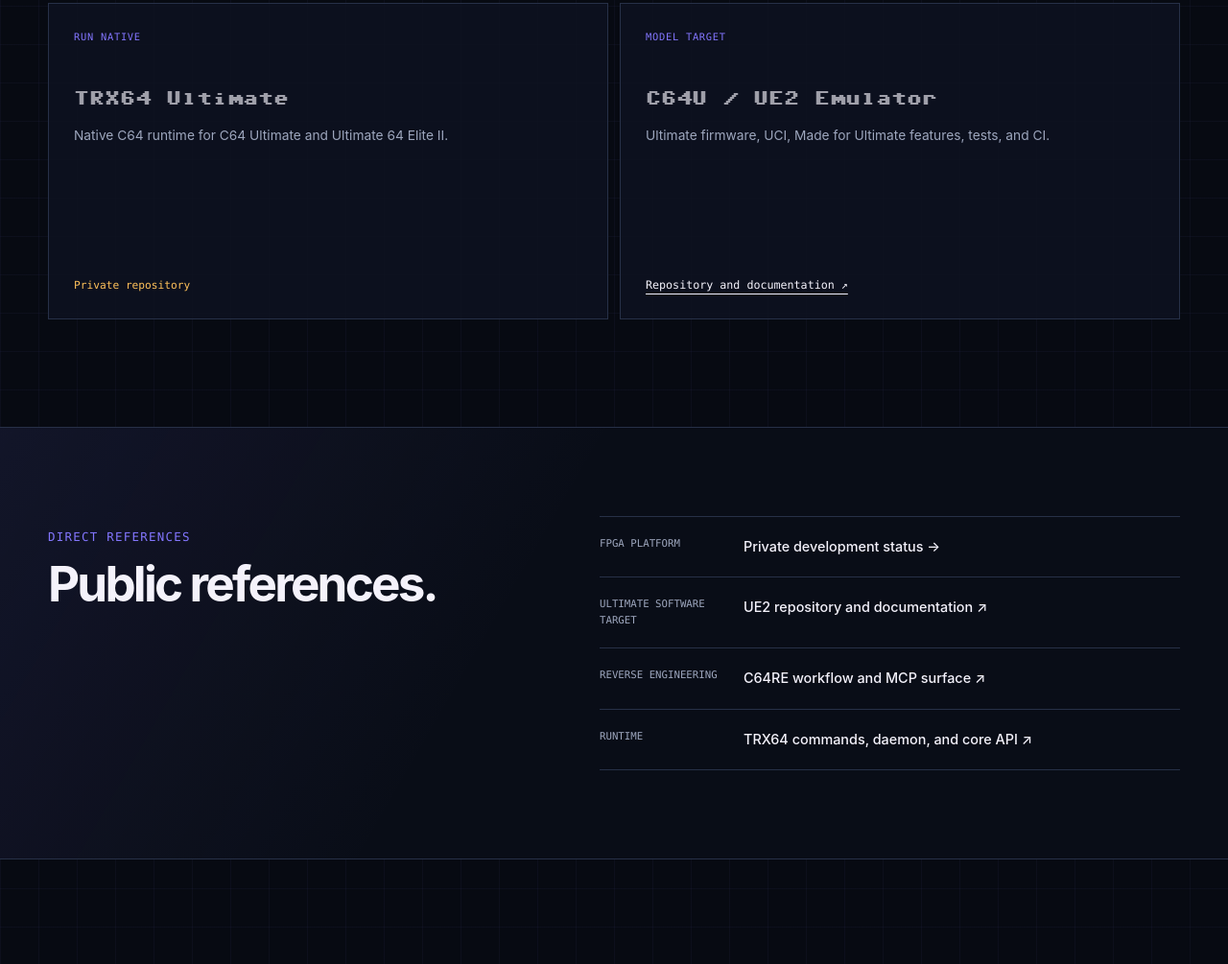
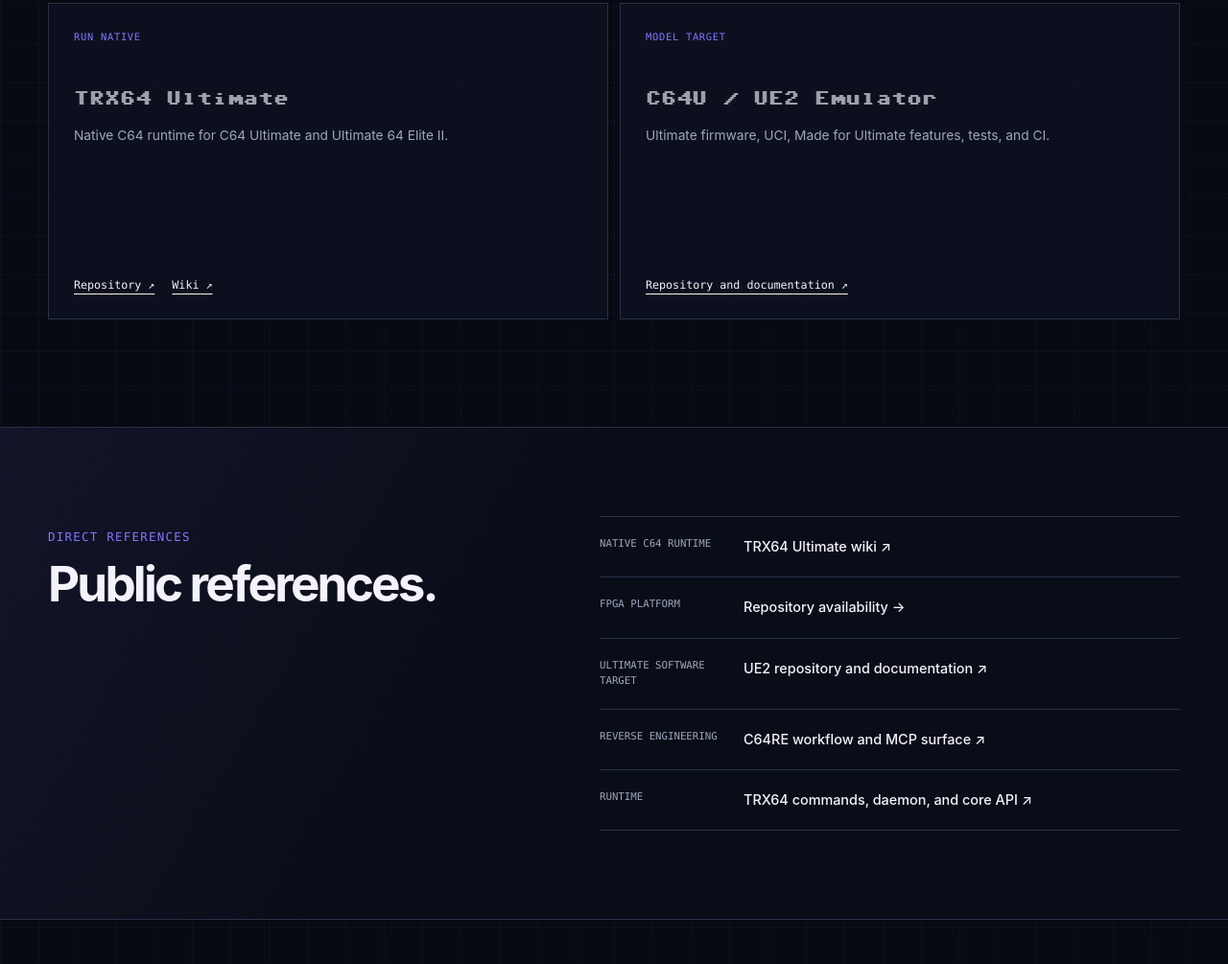
Before and after one commit to trex64-dev/trex64-dev.github.io, a plain HTML site: page dist/documentation.html in a window 1280 px wide. Shown: the part 1154-2159 px from the top of the page at 96% size. Drawn offline with Linux system fonts and the light colour scheme.

Commit message:
Publish TRX64 Ultimate repository links

```diff
--- a/dist/assets/site.css
+++ b/dist/assets/site.css
@@ -2621,6 +2621,19 @@ h1 .cycle {
 .docs-grid span { color: var(--muted); font-size: 0.86rem; }
 .docs-grid a { margin-top: auto; padding-top: 28px; font-family: var(--mono); font-size: 0.73rem; text-underline-offset: 5px; }
 
+.docs-grid .docs-links {
+  display: flex;
+  flex-wrap: wrap;
+  gap: 18px;
+  margin-top: auto;
+  padding-top: 28px;
+}
+
+.docs-grid .docs-links a {
+  margin-top: 0;
+  padding-top: 0;
+}
+
 .docs-grid .docs-status {
   margin-top: auto;
   padding-top: 28px;
@@ -2636,7 +2649,7 @@ h1 .cycle {
   gap: 0 80px;
 }
 
-.reference-list > div { grid-row: 1 / span 4; }
+.reference-list > div { grid-row: 1 / span 5; }
 .reference-list a { display: grid; grid-template-columns: 130px 1fr; gap: 20px; padding: 20px 0; border-top: 1px solid var(--line); text-decoration: none; }
 .reference-list a:last-child { border-bottom: 1px solid var(--line); }
 .reference-list a span { color: var(--muted); font-family: var(--mono); font-size: 0.67rem; text-transform: uppercase; }
--- a/dist/documentation.html
+++ b/dist/documentation.html
@@ -6,7 +6,7 @@
     <meta name="description" content="TRX64 documentation index for C64RE, TRX64 Runtime, TRX64 MultiCore, TRX64 Ultimate, and the C64U / UE2 Emulator." />
     <meta name="theme-color" content="#070a12" />
     <title>TRX64 — Documentation</title>
-    <link rel="stylesheet" href="assets/site.css?v=20261116-1" />
+    <link rel="stylesheet" href="assets/site.css?v=20261116-2" />
   </head>
   <body class="domain-page docs-page">
     <header class="site-header site-header-v2">
@@ -26,7 +26,7 @@
       <section class="docs-hero shell" aria-labelledby="docs-title">
         <p class="domain-breadcrumb"><a href="index.html">TRX64</a> / Reference</p>
         <h1 id="docs-title">Documentation by component.</h1>
-        <p>Public repositories are linked below. MultiCore and TRX64 Ultimate remain private.</p>
+        <p>Public repositories are linked below. MultiCore remains private.</p>
       </section>
 
       <section class="section shell docs-section" id="components" aria-labelledby="components-title">
@@ -38,7 +38,7 @@
           <article><p>ANALYZE</p><h3>C64RE</h3><span>Media import, disassembly, 6502 graph, annotations, impact analysis, and verified rebuilds.</span><a href="https://github.com/Jondalar/C64ReverseEngineeringMCP" target="_blank" rel="noreferrer">Repository and documentation ↗</a></article>
           <article><p>EXECUTE</p><h3>TRX64 Runtime</h3><span>Reversible C64 execution, drive models, traces, JSON-RPC, and the Rust core.</span><a href="https://github.com/Jondalar/TRX64" target="_blank" rel="noreferrer">Repository and documentation ↗</a></article>
           <article><p>HOST</p><h3>TRX64 MultiCore</h3><span>Host services, core packages, core application, and Ultimate deployment.</span><small class="docs-status">Private repository</small></article>
-          <article><p>RUN NATIVE</p><h3>TRX64 Ultimate</h3><span>Native C64 runtime for C64 Ultimate and Ultimate 64 Elite II.</span><small class="docs-status">Private repository</small></article>
+          <article><p>RUN NATIVE</p><h3>TRX64 Ultimate</h3><span>Native C64 runtime for C64 Ultimate and Ultimate 64 Elite II.</span><div class="docs-links"><a href="https://github.com/Jondalar/TRX64-Ultimate" target="_blank" rel="noreferrer">Repository ↗</a><a href="https://github.com/Jondalar/TRX64-Ultimate/wiki" target="_blank" rel="noreferrer">Wiki ↗</a></div></article>
           <article><p>MODEL TARGET</p><h3>C64U / UE2 Emulator</h3><span>Ultimate firmware, UCI, Made for Ultimate features, tests, and CI.</span><a href="https://github.com/Jondalar/UE2-C64U-Emulator" target="_blank" rel="noreferrer">Repository and documentation ↗</a></article>
         </div>
       </section>
@@ -46,7 +46,8 @@
       <section class="page-band" aria-labelledby="references-title">
         <div class="shell reference-list">
           <div><p class="section-index">Direct references</p><h2 id="references-title">Public references.</h2></div>
-          <a href="fpga-platform.html#status"><span>FPGA Platform</span><strong>Private development status →</strong></a>
+          <a href="https://github.com/Jondalar/TRX64-Ultimate/wiki" target="_blank" rel="noreferrer"><span>Native C64 runtime</span><strong>TRX64 Ultimate wiki ↗</strong></a>
+          <a href="fpga-platform.html#status"><span>FPGA Platform</span><strong>Repository availability →</strong></a>
           <a href="https://github.com/Jondalar/UE2-C64U-Emulator" target="_blank" rel="noreferrer"><span>Ultimate software target</span><strong>UE2 repository and documentation ↗</strong></a>
           <a href="https://github.com/Jondalar/C64ReverseEngineeringMCP" target="_blank" rel="noreferrer"><span>Reverse Engineering</span><strong>C64RE workflow and MCP surface ↗</strong></a>
           <a href="https://github.com/Jondalar/TRX64" target="_blank" rel="noreferrer"><span>Runtime</span><strong>TRX64 commands, daemon, and core API ↗</strong></a>
```
Also changed, not shown: dist/examples.html (+1 -1 lines), dist/fpga-platform.html (+7 -7 lines), dist/index.html (+1 -1 lines), dist/legal.html (+1 -1 lines), dist/reverse-engineering.html (+1 -1 lines).
